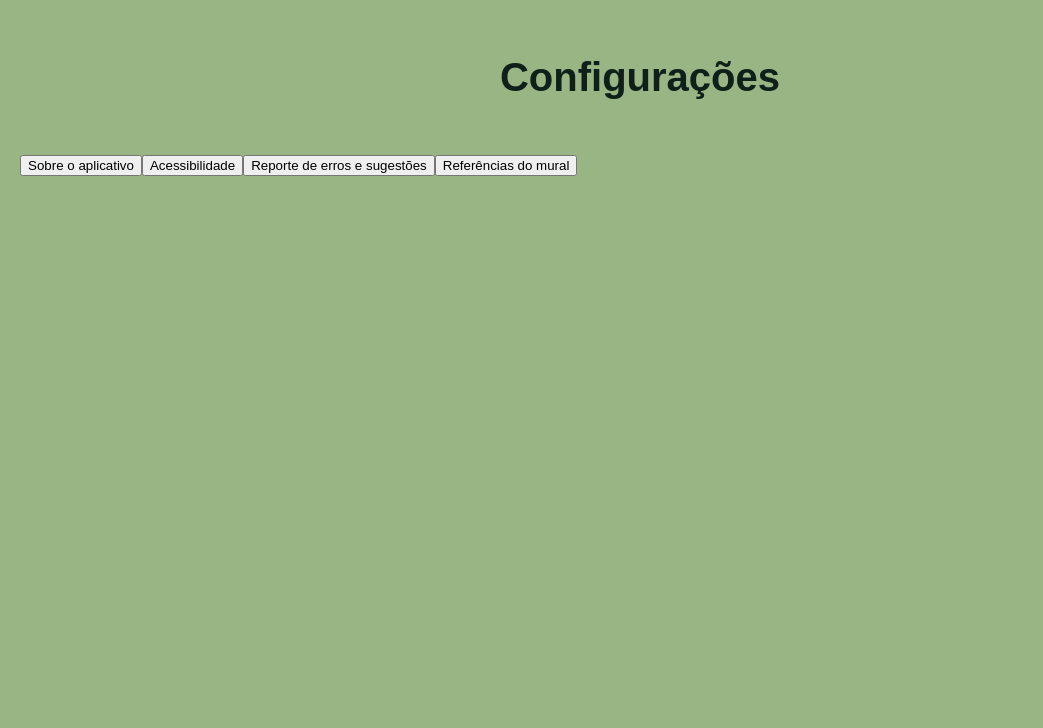
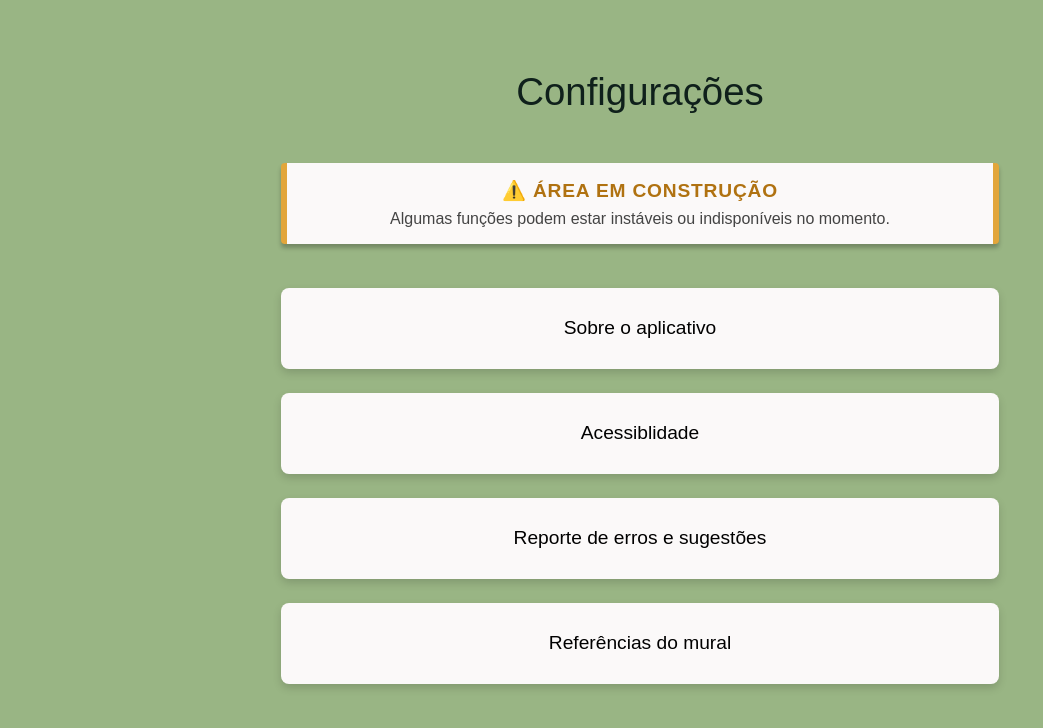
Before and after one commit to Mi-sheep/projeto_dirigido, a React (Vite) app: page /configuracoes in a window 1280 px wide. Shown: the top 728 px of the page, without its empty margins (0-1043 px from the left). Built offline with nearby package versions, Linux system fonts and the light colour scheme; a web font is replaced by a local one.

Commit message:
Estilização da página de Configurações

```diff
--- a/src/pages/Configuracoes.jsx
+++ b/src/pages/Configuracoes.jsx
@@ -5,14 +5,103 @@ import { theme } from '../styles/theme'
 import iconVoltar from '../assets/return-icon.svg'
 
 const Container = styled.div`
-  min-height: 100vh;
-  padding: 20px;
+  min-height: 100dvh;
+  padding: 1.25rem 1rem;
+  box-sizing: border-box;
+  display: flex;
+  flex-direction: column;
+  align-items: stretch;
+  width: 100%;
+  max-width: 750px;
+  margin: 0 auto;
 
  header {
+    box-sizing: border-box;
+    width: 100%;
     display: flex;
     align-items: center;
-    padding: 0.5rem 0;
+    justify-content: center;
+    position: relative;
+    margin-bottom: 1.5rem;
+    padding-top: 1.5rem;
+
+    .titulo {
+      text-align: center;
+      padding-left: 0rem;
+      box-sizing: border-box;
+      flex: 1;
+      font-weight: 500;
+      font-size: 2.4rem;
+    }
+  }
+
+  .cartaoBotao {
+    background-color: ${theme.fundoCards};
+    border: none;
+    border-radius: 0.5rem;
+    padding: 1.75rem 1rem;
+    width: 100%;
+    display: flex;
+    flex-direction: column;
+    justify-content: center;
+    align-items: center;
+    cursor: pointer;
+    box-shadow: 0 0.25rem 0.5rem rgba(0, 0, 0, 0.15);
+    box-sizing: border-box;
+    transition: transform 0.2s, background-color 0.2s;
+
+    &:hover {
+      transform: translateY(-2px);
+    }
+
+    span {
+      color: ${theme.texto};
+      font-size: 1.2rem;
+      font-weight: 500;
+      line-height: 1.3;
+      text-align: center;
+    }
+  }
+
+  .botoesC {
+    display: flex;
+    flex-direction: column;
+    gap: 1.5rem;
+    width: 100%;
+    box-sizing: border-box;
+  }
+
+  .card-aviso {
+    background-color: ${theme.fundoCards};
+    border-left: 6px solid #e2a63b;
+    border-right: 6px solid #e2a63b;
+    border-radius: 0.25rem;
+    padding: 1rem 1rem;
+    width: 100%;
+    display: flex;
+    flex-direction: column;
+    gap: 0.5rem;
+    align-items: center;
+    justify-content: center;
+    box-shadow: 0 0.25rem 0.25rem rgba(0, 0, 0, 0.25);
+    box-sizing: border-box;
     margin-bottom: 1.25rem;
+
+    h2 {
+      font-size: 1.2rem;
+      font-weight: 700;
+      color: #b07211;
+      margin: 0;
+      text-transform: uppercase;
+      letter-spacing: 0.05rem;
+    }
+
+    p {
+      font-size: 1rem;
+      color: #444;
+      margin: 0;
+      text-align: center;
+    }
   }
 
 `;
@@ -31,11 +120,31 @@ function Configuracoes() {
         <h1 className='titulo'>Configurações</h1>
       </header>
 
-      <div className='botoesConfig'>
-        <button>Sobre o aplicativo</button>
-        <button>Acessibilidade</button>
-        <button>Reporte de erros e sugestões</button>
-        <button>Referências do mural</button>
+      <div className='botoesC'>
+
+      <div className='card-aviso'>
+        <h2>⚠️ Área em Construção</h2>
+        <p>Algumas funções podem estar instáveis ou indisponíveis no momento.</p>
+      </div>
+
+        <button className='cartaoBotao'>
+          <span>Sobre o aplicativo</span>
+        </button>
+
+
+        <button className='cartaoBotao'>
+          <span>Acessiblidade</span>
+        </button>
+
+
+        <button className='cartaoBotao'>
+          <span>Reporte de erros e sugestões</span>
+        </button>
+
+        <button className='cartaoBotao'>
+          <span>Referências do mural</span>
+        </button>
+
       </div>
     </Container>
   )
--- a/src/pages/Consequencias.jsx
+++ b/src/pages/Consequencias.jsx
@@ -169,7 +169,6 @@ const Container = styled.div`
   .texto-video{
     display: flex;
     gap: 1rem;
-    align-items: stetch;
   }
 
   .video-wrapper {
```
